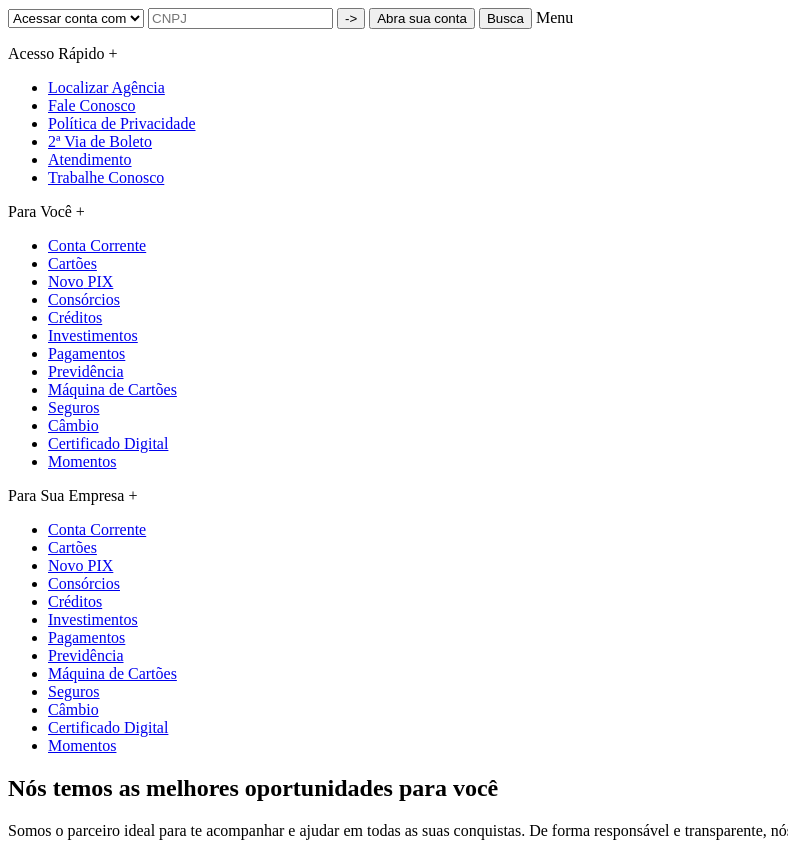
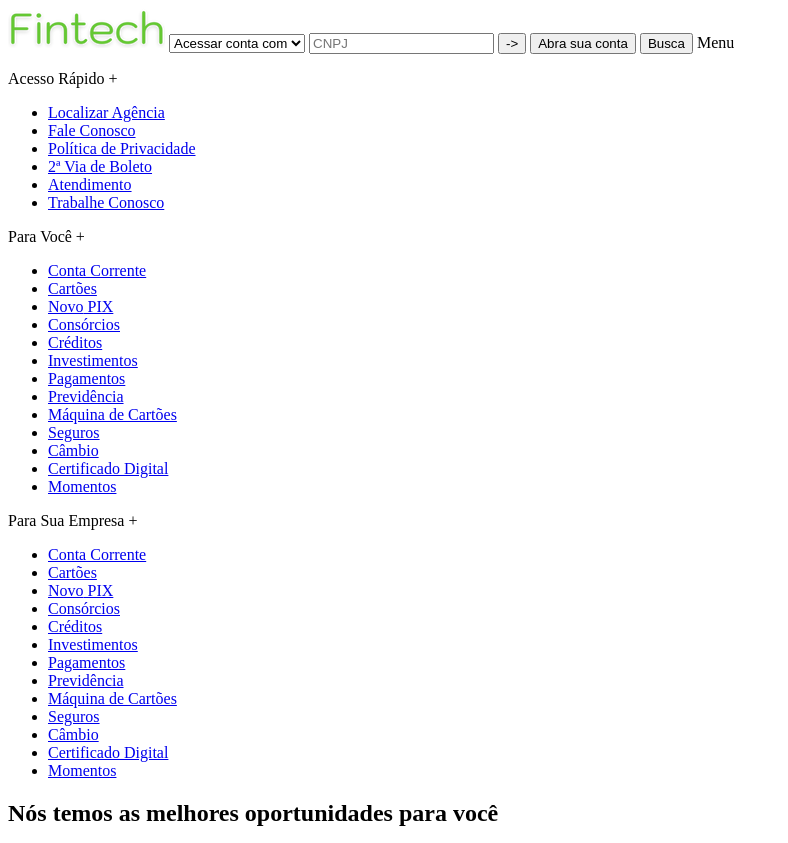
Before and after one commit to alinebastos/vanilla-project, a website: page index.html in a window 1280 px wide. Shown: the top 843 px of the page, without its empty margins (0-788 px from the left). Drawn offline with Linux system fonts and the light colour scheme.

Commit message:
Add logo to HTML

```diff
--- a/index.html
+++ b/index.html
@@ -10,6 +10,7 @@
 <body>
     <div class="wrapper">
         <header>
+            <a href="/" class="main-logo"><img src="./images/Fintech.png" alt="Fintech" /></a>
             <select>
                 <option>Acessar conta com</option>
                 <option>CNPJ</option>
```
Also changed, not shown: images/Fintech.png (added).
